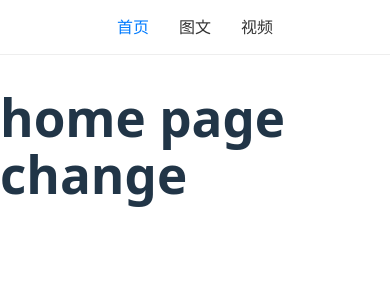
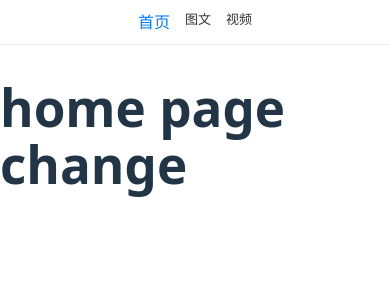
Before and after one commit to jiuyehengxia/jiuyehengxia.github.io, a React (Vite) app: page / in a window 390 px wide. Shown: the top 300 px of the page. Built offline with nearby package versions, Linux system fonts and the light colour scheme.

Commit message:
fix: 样式格式修改

```diff
--- a/src/components/navbar/index.module.scss
+++ b/src/components/navbar/index.module.scss
@@ -23,4 +23,28 @@
       font-weight: 500;
     }
   }
+
+  @media (max-width: 768px) {
+    gap: 20px;
+    padding: 12px 0;
+
+    :global {
+      .link,
+      .active {
+        font-size: 14px;
+      }
+    }
+  }
+
+  @media (max-width: 480px) {
+    gap: 15px;
+    padding: 10px 15px;
+
+    :global {
+      .link,
+      .active {
+        font-size: 13px;
+      }
+    }
+  }
 }
```
